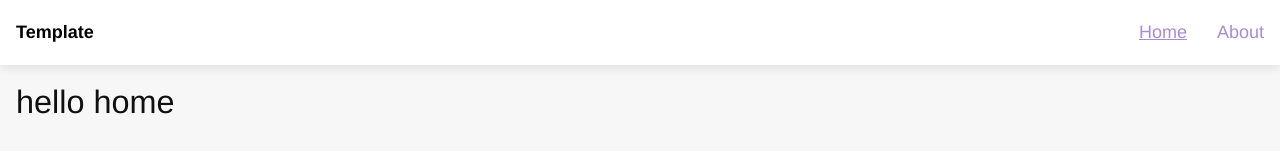
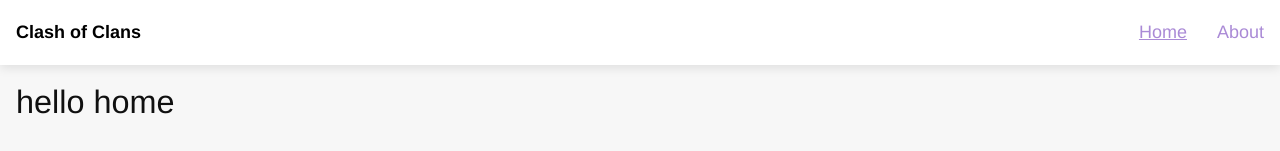
Before and after one commit to hijera/vue3-coc-hw, a Vue app: page / in a window 1280 px wide. Shown: the top 151 px of the page. Built offline with nearby package versions, Linux system fonts and the light colour scheme.

Commit message:
changed config

```diff
--- a/src/_config.js
+++ b/src/_config.js
@@ -1,14 +1,5 @@
-export const process = {
-  dev: false
-}
-
-// dev server or prod domain
-export const site = {
-  home: process.dev ? 'http://localhost:8080/' : 'https://tocode.ru/'
-}
-
 export const app = {
-  title: 'Template'
+  title: 'Clash of Clans'
 }
 
 export const links = [
```
